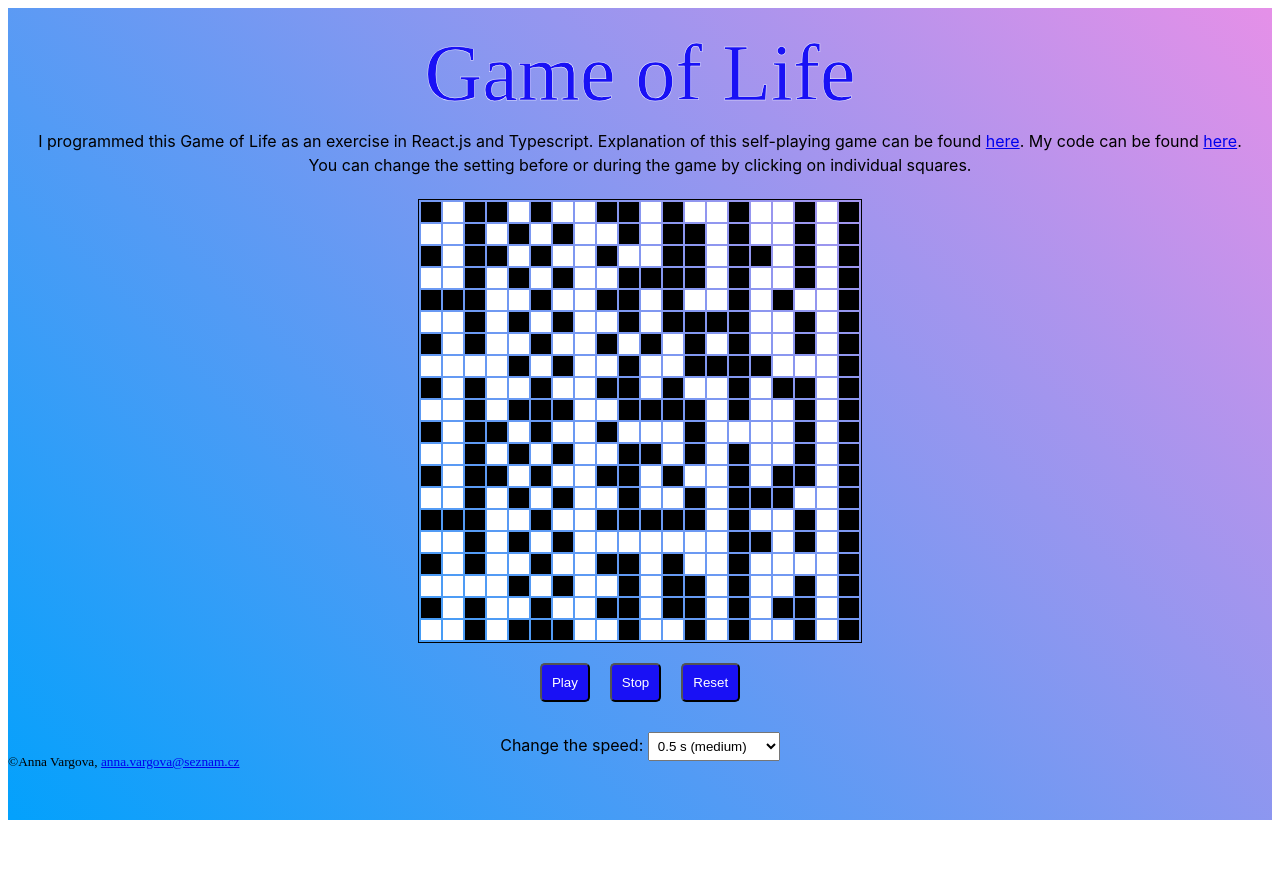
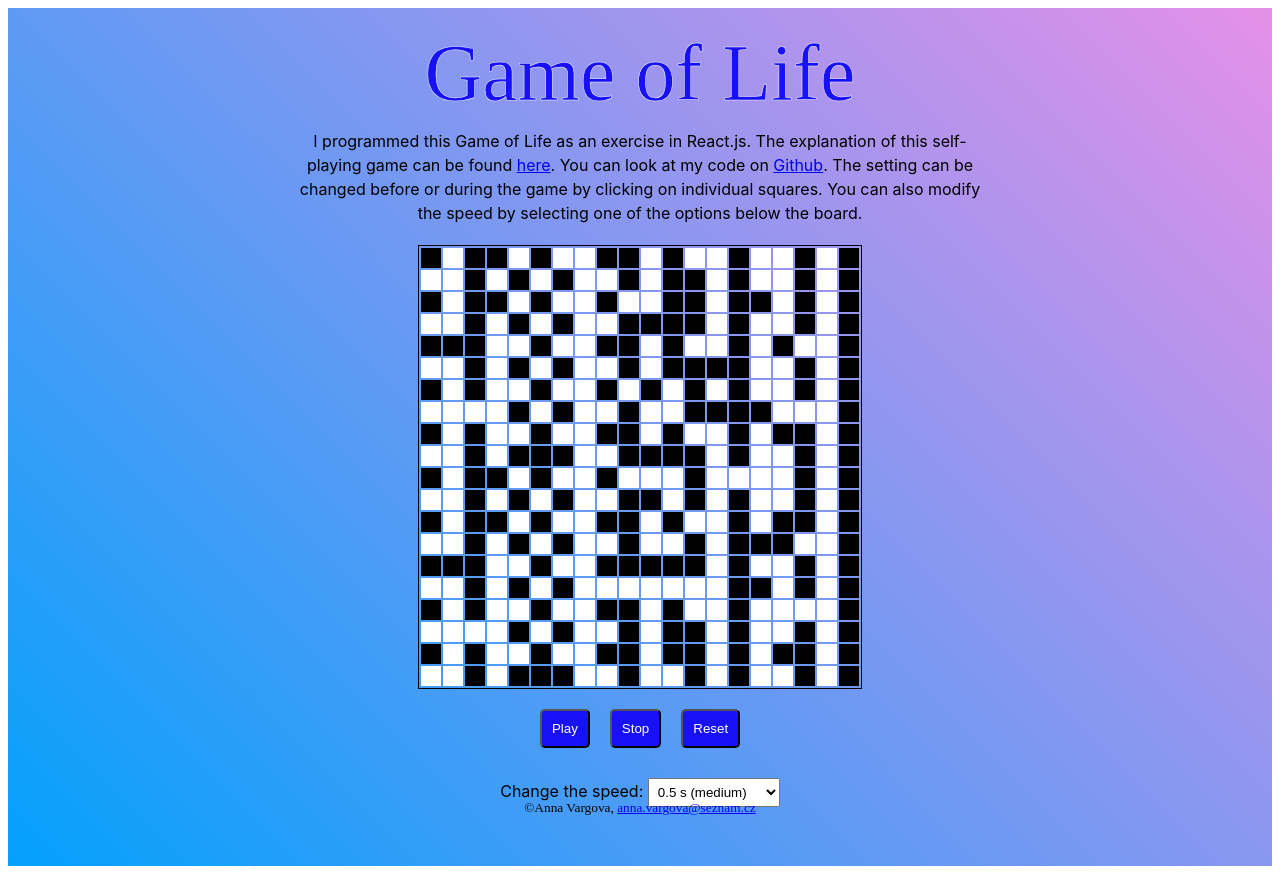
Before and after one commit to AnickaVargova/Game-of-Life-TS, a React (Create React App) app: page / in a window 1280 px wide. Before the commit the page ends 828 px from the top, so only its background shows below. Built offline with nearby package versions, Linux system fonts and the light colour scheme.

Commit message:
css update, wording change

```diff
--- a/src/components/App.tsx
+++ b/src/components/App.tsx
@@ -8,6 +8,9 @@ const Wrapper = styled.div`
   width: 100%;
   background: linear-gradient(45deg, #03a1fc, #e590e8);
   padding-bottom: 50px;
+  display: flex;
+  flex-direction: column;
+  align-items: center;
 `;
 
 const Buttons = styled.div`
@@ -53,7 +56,7 @@ const Select = styled.select`
 const Instructions = styled.div`
   margin: 10px 20px 0 20px;
   text-align: center;
-  height: 20px;
+  max-width: 700px;
   font-family: -apple-system, BlinkMacSystemFont, "Segoe UI", "Roboto", "Oxygen",
     "Ubuntu", "Cantarell", "Fira Sans", "Droid Sans", "Helvetica Neue",
     sans-serif;
@@ -69,9 +72,9 @@ const App = () => {
     <Wrapper>
       <Header>Game of Life</Header>
       {/* <Login/> */}
-      <Instructions><span>I programmed this Game of Life as an exercise in React.js and Typescript. Explanation of this self-playing game can be found </span>
-        <a href='https://en.wikipedia.org/wiki/Conway%27s_Game_of_Life' target='_blank' rel="noreferrer">here</a><span>. My code can be found </span><a href='https://github.com/AnickaVargova/Game-of-Life-TS' target='_blank' rel="noreferrer">here</a>
-        <span>. You can change the setting before or during the game by clicking on individual squares.</span></Instructions>
+      <Instructions><span>I programmed this Game of Life as an exercise in React.js. The explanation of this self-playing game can be found </span>
+        <a href='https://en.wikipedia.org/wiki/Conway%27s_Game_of_Life' target='_blank' rel="noreferrer">here</a><span>. You can look at my code on </span><a href='https://github.com/AnickaVargova/Game-of-Life-TS' target='_blank' rel="noreferrer">Github</a>
+        <span>. The setting can be changed before or during the game by clicking on individual squares. You can also modify the speed by selecting one of the options below the board.</span></Instructions>
       <Board />
       <Buttons>
         <Button onClick={() => dispatch(startGame())}>Play</Button>
--- a/src/components/Board.tsx
+++ b/src/components/Board.tsx
@@ -7,7 +7,7 @@ import { getBoard} from "../reducers/gameReducer";
 const Table = styled.table`
   border: 1px solid black;
   margin: auto;
-  margin-top: 50px;
+  margin-top: 20px;
   padding: 0;
 `;
 
```
